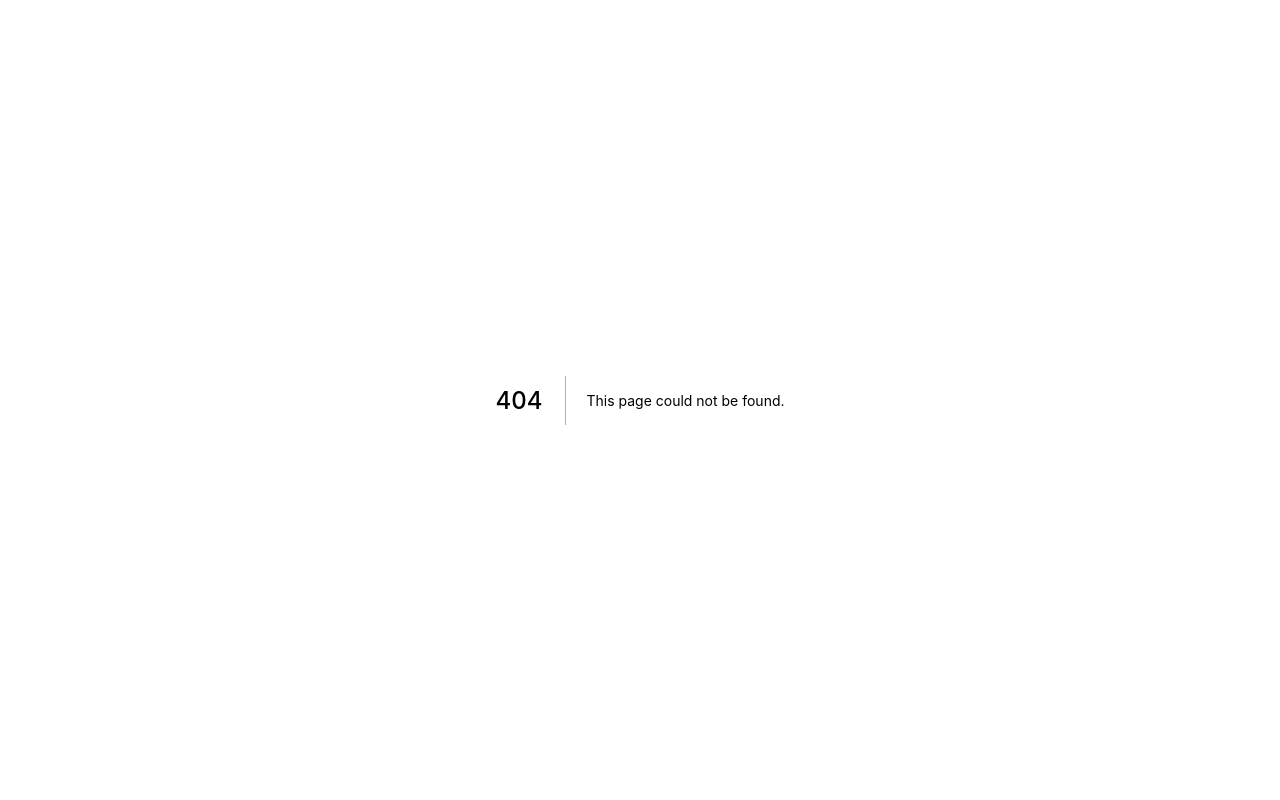
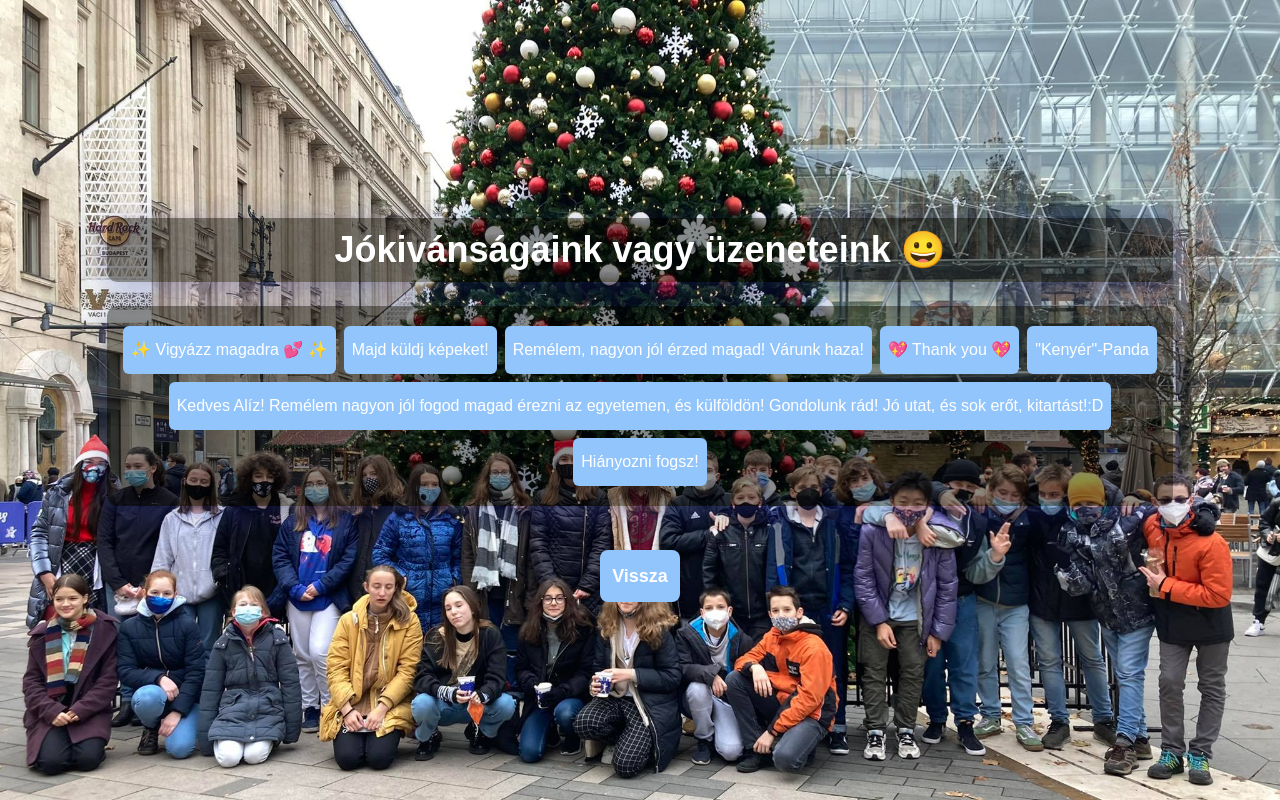
Before and after one commit to barnabasgoz/aliiz, a Next.js app: page /jokivansagok in a window 1280 px wide. Before the commit this address had no page. Built offline with nearby package versions, Linux system fonts and the light colour scheme.

Commit message:
added jokivansagok

```diff
--- a/pages/index.js
+++ b/pages/index.js
@@ -2,6 +2,7 @@ import Head from 'next/head'
 import Script from 'next/script'
 import Image from 'next/image'
 import styles from '../styles/Home.module.css'
+import Link from 'next/link'
 
 export default function Home() {
     return (
@@ -28,25 +29,27 @@ export default function Home() {
           <div>
             <h1 className='font-poppins font-bold text-white'>Válasz a lehetőségekből!</h1>
           </div>
-          <div className='w-11/12 h-12 bg-blue-300 text-center rounded-md font-poppins pt-3 pb-3 text-base hover:text-lg duration-700 cursor-pointer'>
-            <h1 className='font-poppins font-bold text-white'>📫 Olvass el pár üzenetet az osztálytól.</h1>
-          </div>
+          <Link href="/jokivansagok">
+            <div className='w-11/12 h-12 bg-blue-300 hover:bg-blue-400 text-center rounded-md font-poppins pt-3 pb-3 text-base hover:text-lg duration-700 cursor-pointer'>
+              <h1 className='font-poppins font-bold text-white'>📫 Olvass el pár üzenetet az osztálytól.</h1>
+            </div>
+          </Link>
           <div>
             <h1 className='font-poppins font-bold text-white'>vagy</h1>
           </div>
-          <a href='https://open.spotify.com/playlist/1DSRWHEceKrleLcFFMNufY?si=GeFIWVc3QNO4_RIBhXKR-w' className='w-11/12 h-auto bg-blue-300 text-center rounded-md font-poppins pt-3 pb-3 text-base hover:text-lg duration-700 cursor-pointer'>
+          <a href='https://open.spotify.com/playlist/1DSRWHEceKrleLcFFMNufY?si=GeFIWVc3QNO4_RIBhXKR-w' className='w-11/12 h-auto bg-blue-300 hover:bg-blue-400 text-center rounded-md font-poppins pt-3 pb-3 text-base hover:text-lg duration-700 cursor-pointer'>
             <h1 className='font-poppins font-bold text-white '>🎼 Hallgasd meg a Spotify lejátszási listánkat.</h1>
           </a>
           <div>
             <h1 className='font-poppins font-bold text-white'>vagy</h1>
           </div>
-          <a href='https://docs.google.com/spreadsheets/d/1-Ml5QnxCZbiq0KsRyGqSVJxhzfeeGCRC8lXr3Paw_dY/edit?usp=sharing' className='w-11/12 h-12 bg-blue-300 text-center rounded-md font-poppins pt-3 pb-3 text-base hover:text-lg duration-700 cursor-pointer'>
+          <a href='https://docs.google.com/spreadsheets/d/1-Ml5QnxCZbiq0KsRyGqSVJxhzfeeGCRC8lXr3Paw_dY/edit?usp=sharing' className='w-11/12 h-12 bg-blue-300 hover:bg-blue-400 text-center rounded-md font-poppins pt-3 pb-3 text-base hover:text-lg duration-700 cursor-pointer'>
             <h1 className='font-poppins font-bold text-white'>🎤 Olvasd el melyik számot ki küldte.</h1>
           </a>
           <div>
             <h1 className='font-poppins font-bold text-white'>vagy</h1>
           </div>
-          <a  className='w-11/12 h-12 bg-blue-300 text-center rounded-md font-poppins pt-3 pb-3 text-base hover:text-lg duration-700 cursor-pointer' href="mailto:7b@e5vos.hu">
+          <a  className='w-11/12 h-12 bg-blue-300 hover:bg-blue-400 text-center rounded-md font-poppins pt-3 pb-3 text-base hover:text-lg duration-700 cursor-pointer' href="mailto:7b@e5vos.hu">
             <h1 className='font-poppins font-bold text-white'>📮 írj nekünk üzenetet.</h1>
           </a>
         </div>
--- /dev/null
+++ b/pages/jokivansagok.js
@@ -0,0 +1,33 @@
+import React from 'react'
+import PropTypes from 'prop-types'
+import Head from 'next/head'
+import Link from 'next/link'
+
+function Jokivansagok(props) {
+    return (
+        <div className='w-screen h-auto min-h-screen flex justify-center items-center bg-image bg-cover flex-col '>
+            <Head>
+                <title>Jókívánságok 😀</title>
+            </Head>
+            <h1 className='mt-5 text-white font-bold font-poppins text-4xl glassbck p-3 w-5/6 text-center duration-700'>Jókivánságaink vagy üzeneteink 😀</h1>
+            <br/>
+            <div className='mb-5 w-5/6 h-auto glassbck duration-700 rounded-md p-2 pt-5 pb-5 flex justify-center flex-wrap gap-2 '>
+                <div className='text-white font-poppins text-base hover:text-lg duration-700 hover:bg-blue-400 bg-blue-300 pt-3 pb-3 p-2 rounded-md'>✨ Vigyázz magadra 💕 ✨</div>
+                <div className='text-white font-poppins text-base hover:text-lg duration-700 hover:bg-blue-400 bg-blue-300 pt-3 pb-3 p-2 rounded-md'>Majd küldj képeket!</div>
+                <div className='text-white font-poppins text-base hover:text-lg duration-700 hover:bg-blue-400 bg-blue-300 pt-3 pb-3 p-2 rounded-md'>Remélem, nagyon jól érzed magad! Várunk haza!</div>
+                <div className='text-white font-poppins text-base hover:text-lg duration-700 hover:bg-blue-400 bg-blue-300 pt-3 pb-3 p-2 rounded-md'>💖 Thank you 💖</div>
+                <div className='text-white font-poppins text-base hover:text-lg duration-700 hover:bg-blue-400 bg-blue-300 pt-3 pb-3 p-2 rounded-md'>&quot;Kenyér&quot;-Panda</div>
+                <div className='text-white font-poppins text-base hover:text-lg duration-700 hover:bg-blue-400 bg-blue-300 pt-3 pb-3 p-2 rounded-md'>Kedves Alíz! Remélem nagyon jól fogod magad érezni az egyetemen, és külföldön! Gondolunk rád! Jó utat, és sok erőt, kitartást!:D</div>
+                <div className='text-white font-poppins text-base hover:text-lg duration-700 hover:bg-blue-400 bg-blue-300 pt-3 pb-3 p-2 rounded-md'>Hiányozni fogsz!</div>
+            </div>
+            <br/>
+            <Link href="/">
+                <div className='bg-blue-300 hover:bg-blue-400 duration-700 text-white font-poppins font-bold text-lg hover:text-2xl p-3 rounded-lg'>Vissza</div>
+            </Link>
+
+        </div>
+    )
+}
+
+
+export default Jokivansagok
--- a/styles/globals.css
+++ b/styles/globals.css
@@ -43,3 +43,15 @@ a {
   -webkit-backdrop-filter: blur(5px);
   border-radius: 10px;
 }
+
+.emulated-flex-gap {
+  --gap: 12px;
+  display: inline-flex;
+  flex-wrap: wrap;
+  margin: calc(-1 * var(--gap)) 0 0 calc(-1 * var(--gap));
+  width: calc(100% + var(--gap));
+}
+
+.emulated-flex-gap > * {
+  margin: var(--gap) 0 0 var(--gap);
+}
```
